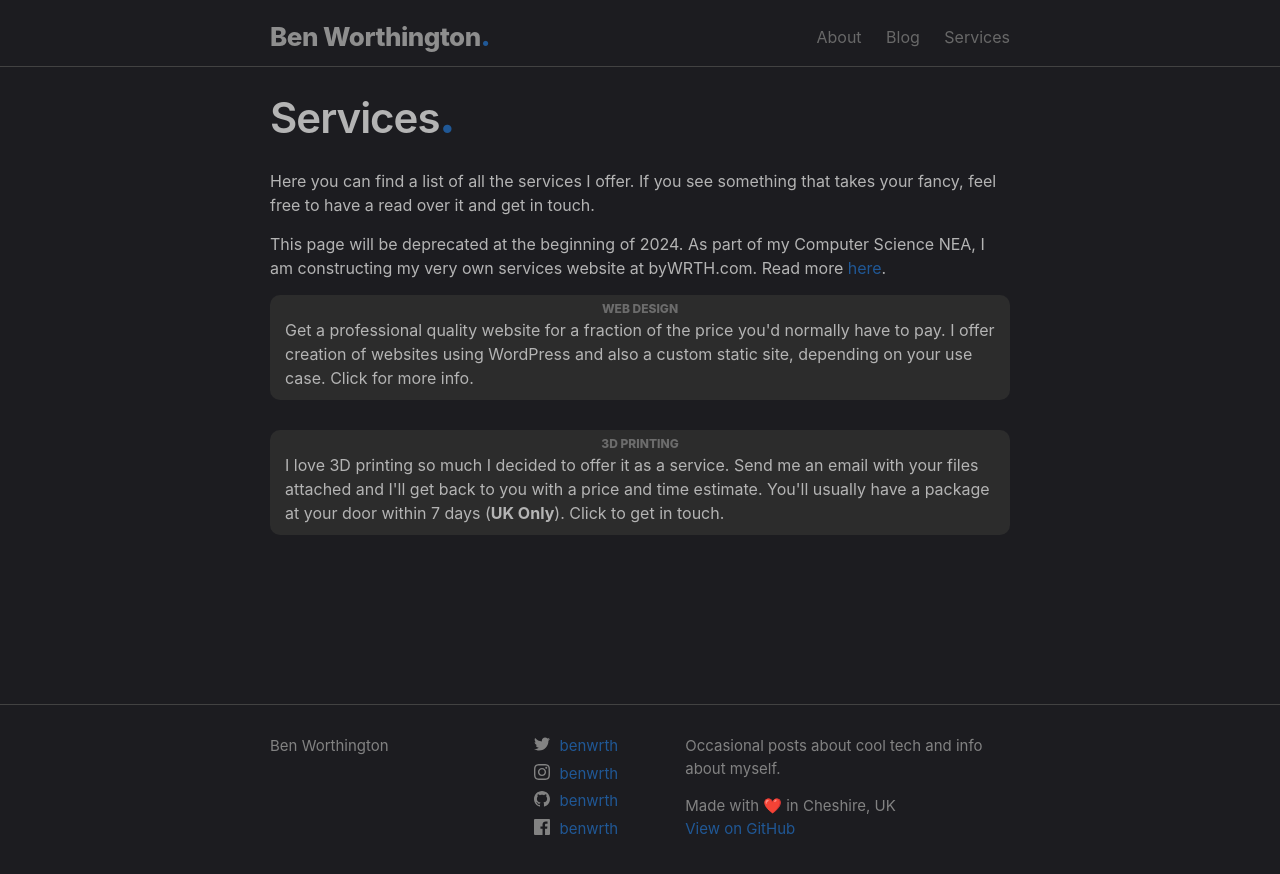
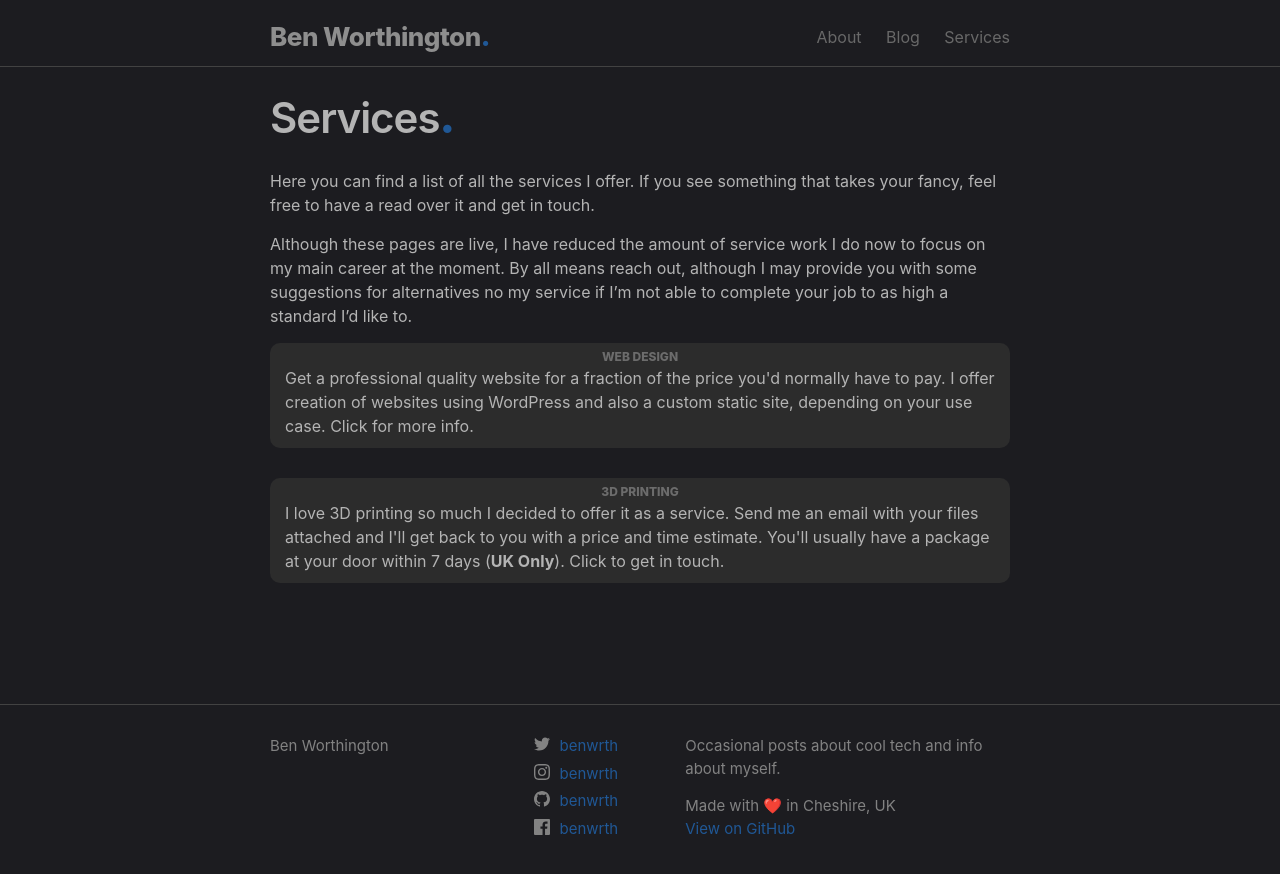
Before and after one commit to benwrth/blog, a Jekyll site: the page built from pages/services.md, in a window 1280 px wide. Shown: the top 874 px of the page. Built offline with Jekyll 4.4.1, drawn with Linux system fonts in a browser that asks for light colours; some web fonts are replaced.

Commit message:
Change service message

```diff
--- a/pages/services.md
+++ b/pages/services.md
@@ -6,7 +6,8 @@ permalink: /services
 
 Here you can find a list of all the services I offer. If you see something that takes your fancy, feel free to have a read over it and get in touch.
 
-This page will be deprecated at the beginning of 2024. As part of my Computer Science NEA, I am constructing my very own services website at byWRTH.com. Read more [here](site%20updates/plans-for-bywrth/).
+Although these pages are live, I have reduced the amount of service work I do now to focus on my main career at the moment. By all means reach out, although I may provide you with some suggestions for alternatives no my service if I'm not able to complete your job to as high a standard I'd like to.
+
 <div>
 <a href="/web-design">
 <div class="info-box post-list">
```
